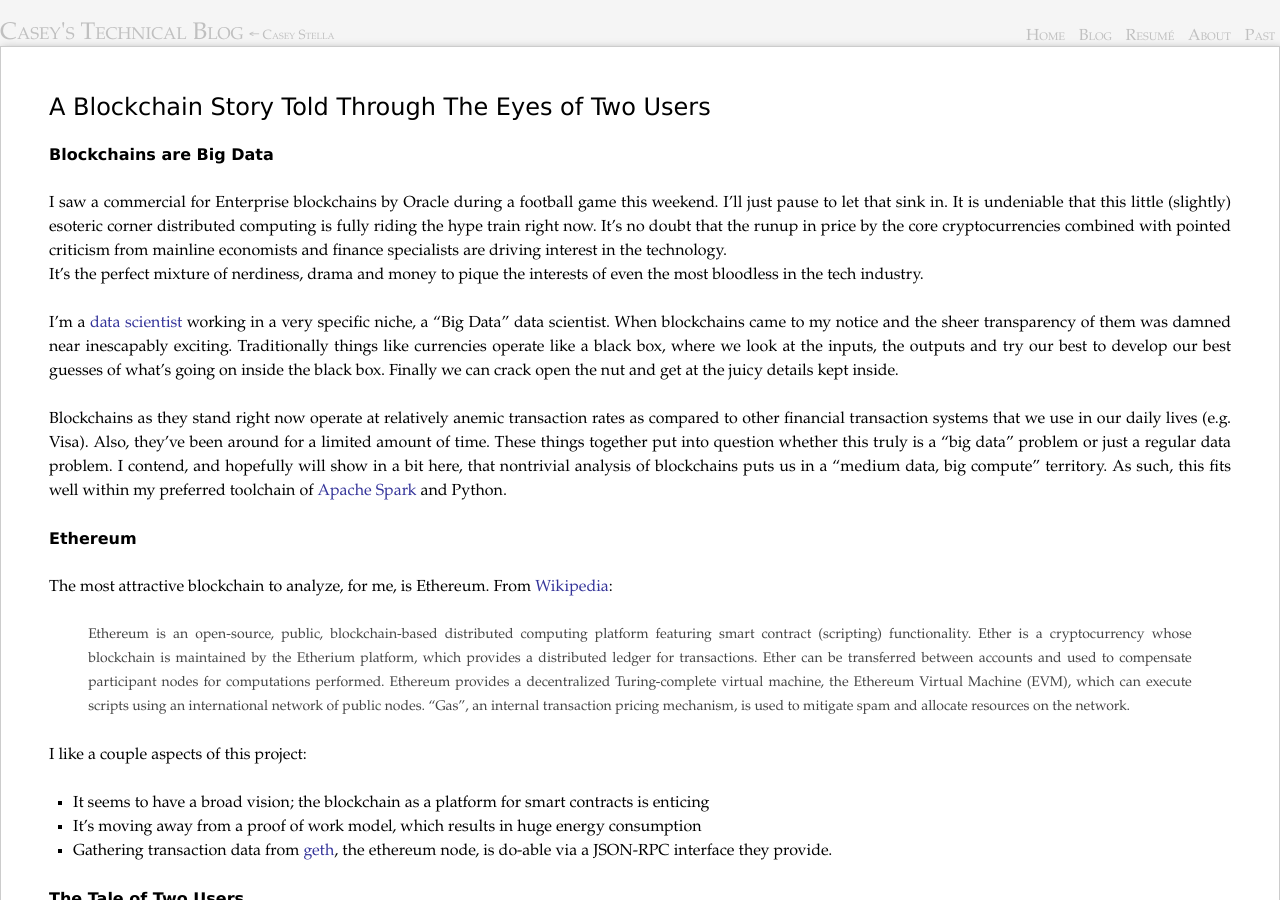
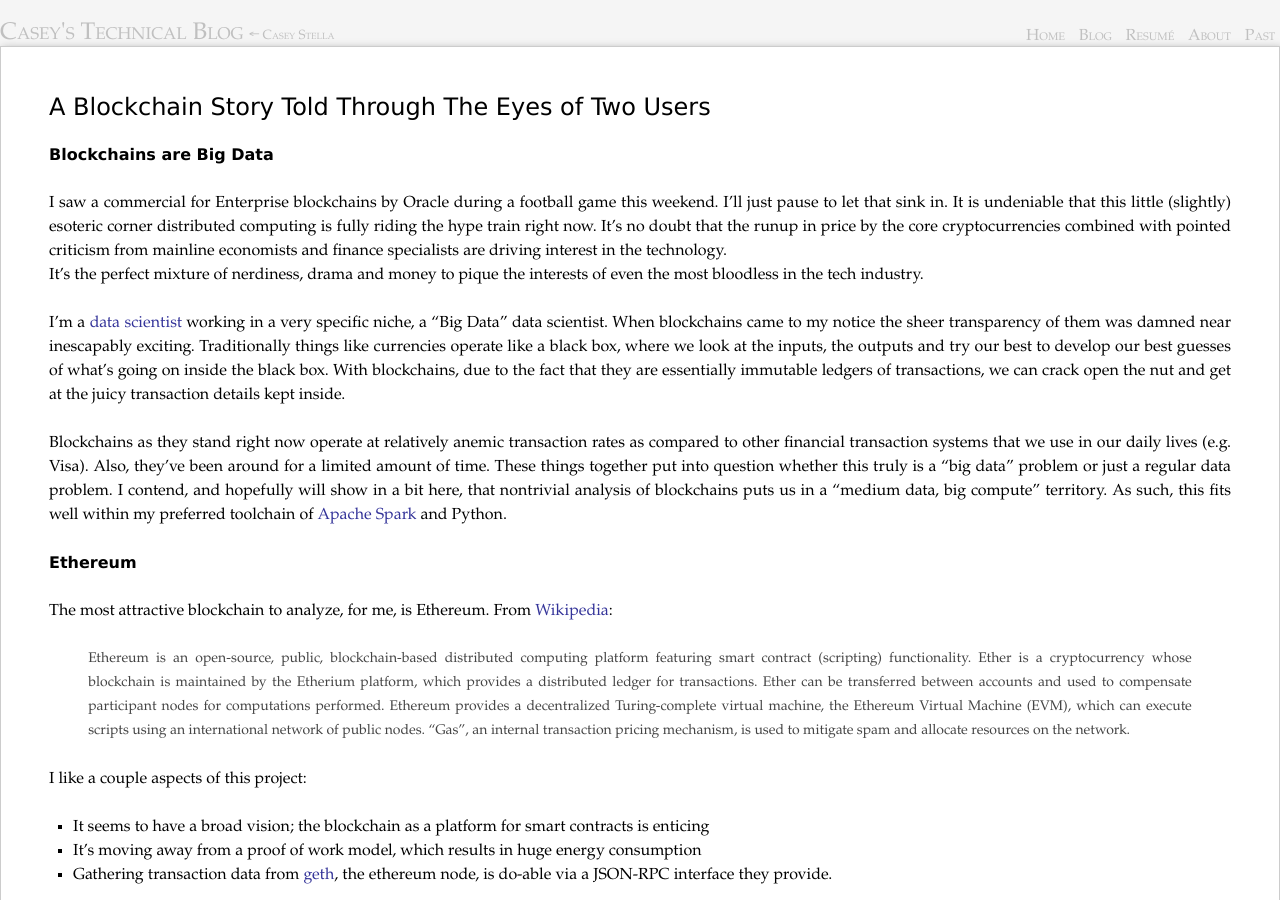
Before and after one commit to cestella/cestella.github.io, a Jekyll site: the page built from _posts/2018-01-22-ethereum-blockchain-analysis.markdown, in a window 1280 px wide and 900 px high. Built offline with Jekyll 4.4.1, drawn with Linux system fonts in a browser that asks for light colours; formulas are drawn with MathJax 3; comment, search, counter and statistics services are not loaded.

Commit message:
clarity for ethereum post

```diff
--- a/_posts/2018-01-22-ethereum-blockchain-analysis.markdown
+++ b/_posts/2018-01-22-ethereum-blockchain-analysis.markdown
@@ -19,7 +19,7 @@
 It's the perfect mixture of nerdiness, drama and money to pique the
 interests of even the most bloodless in the tech industry.
 
-I'm a [data scientist](https://www.linkedin.com/in/casey-stella-84b9a11) working in a very specific niche, a "Big Data" data scientist.  When blockchains came to my notice and the sheer transparency of them was damned near inescapably exciting.  Traditionally things like currencies operate like a black box, where we look at the inputs, the outputs and try our best to develop our best guesses of what's going on inside the black box.  Finally we can crack open the nut and get at the juicy details kept inside.
+I'm a [data scientist](https://www.linkedin.com/in/casey-stella-84b9a11) working in a very specific niche, a "Big Data" data scientist.  When blockchains came to my notice the sheer transparency of them was damned near inescapably exciting.  Traditionally things like currencies operate like a black box, where we look at the inputs, the outputs and try our best to develop our best guesses of what's going on inside the black box.  With blockchains, due to the fact that they are essentially immutable ledgers of transactions, we can crack open the nut and get at the juicy transaction details kept inside.
 
 Blockchains as they stand right now operate at relatively anemic
 transaction rates as compared to other financial transaction systems
```
